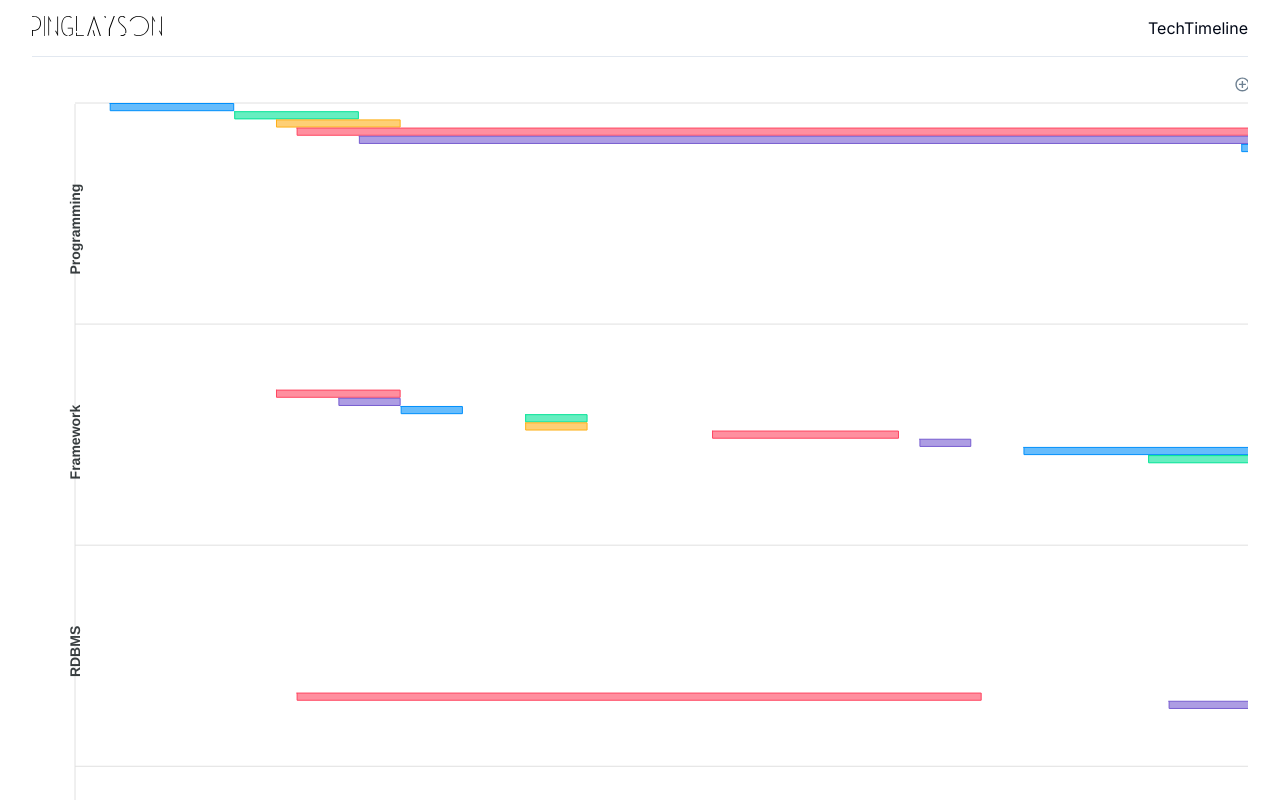
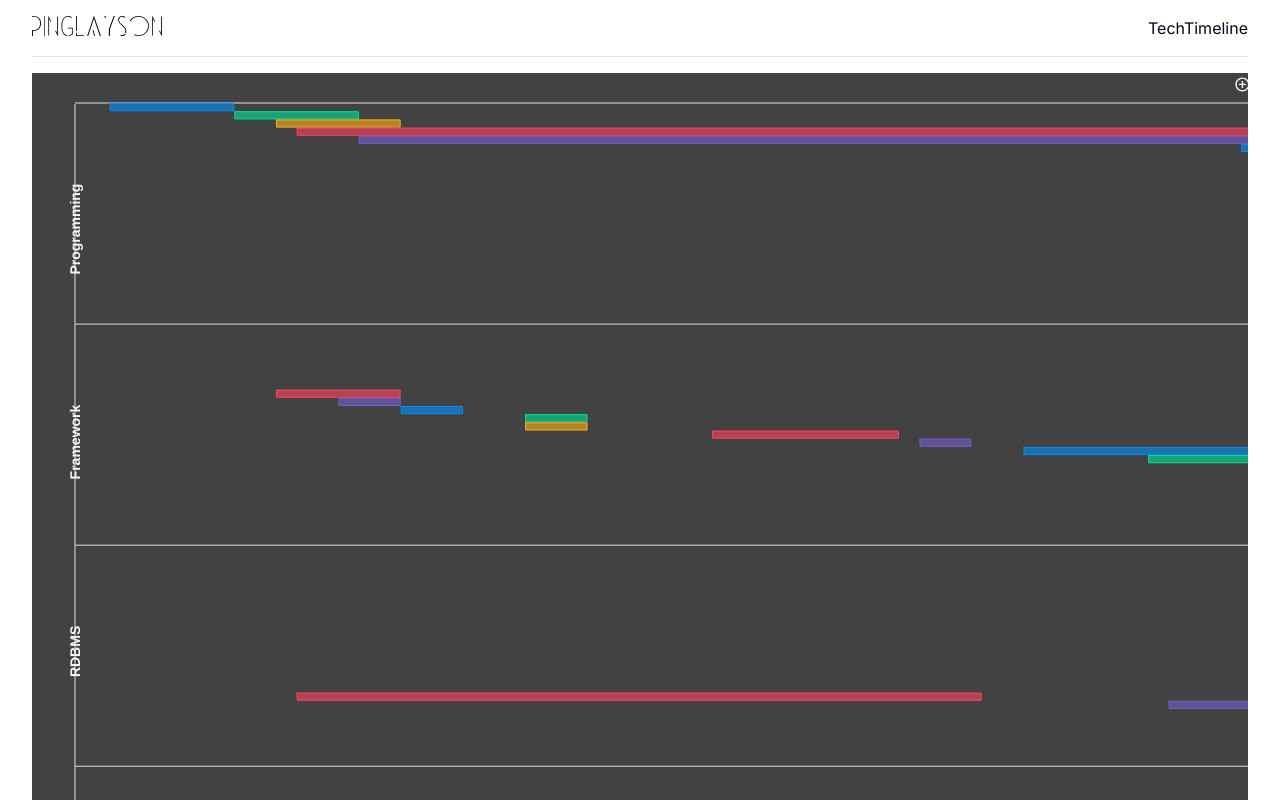
Before and after one commit to pinglayson/pinglaysoncom, a Next.js app: page /tech-timeline in a window 1280 px wide. Shown: the top 800 px of the page. Built offline with nearby package versions, Linux system fonts and the light colour scheme.

Commit message:
fix(dark): dark mode

```diff
--- a/components/shared/TechTimeline.tsx
+++ b/components/shared/TechTimeline.tsx
@@ -37,6 +37,10 @@ const TechTimeline = () => {
         offsetX: 50,
       },
     },
+    theme: {
+      mode: "dark",
+      palette: "palette1",
+    },
   };
 
   return (
```
Also changed, not shown: public/pinglayson.svg.
